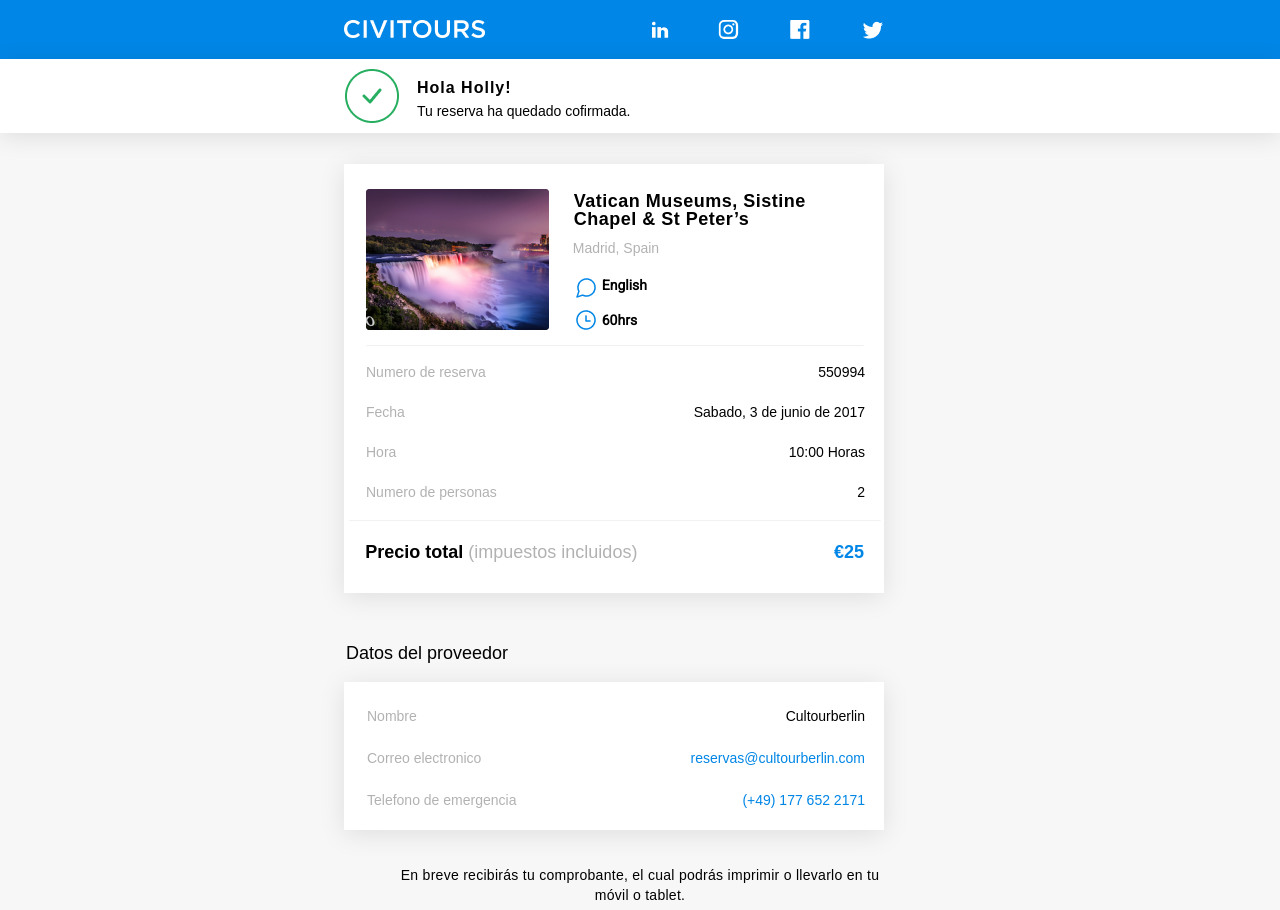
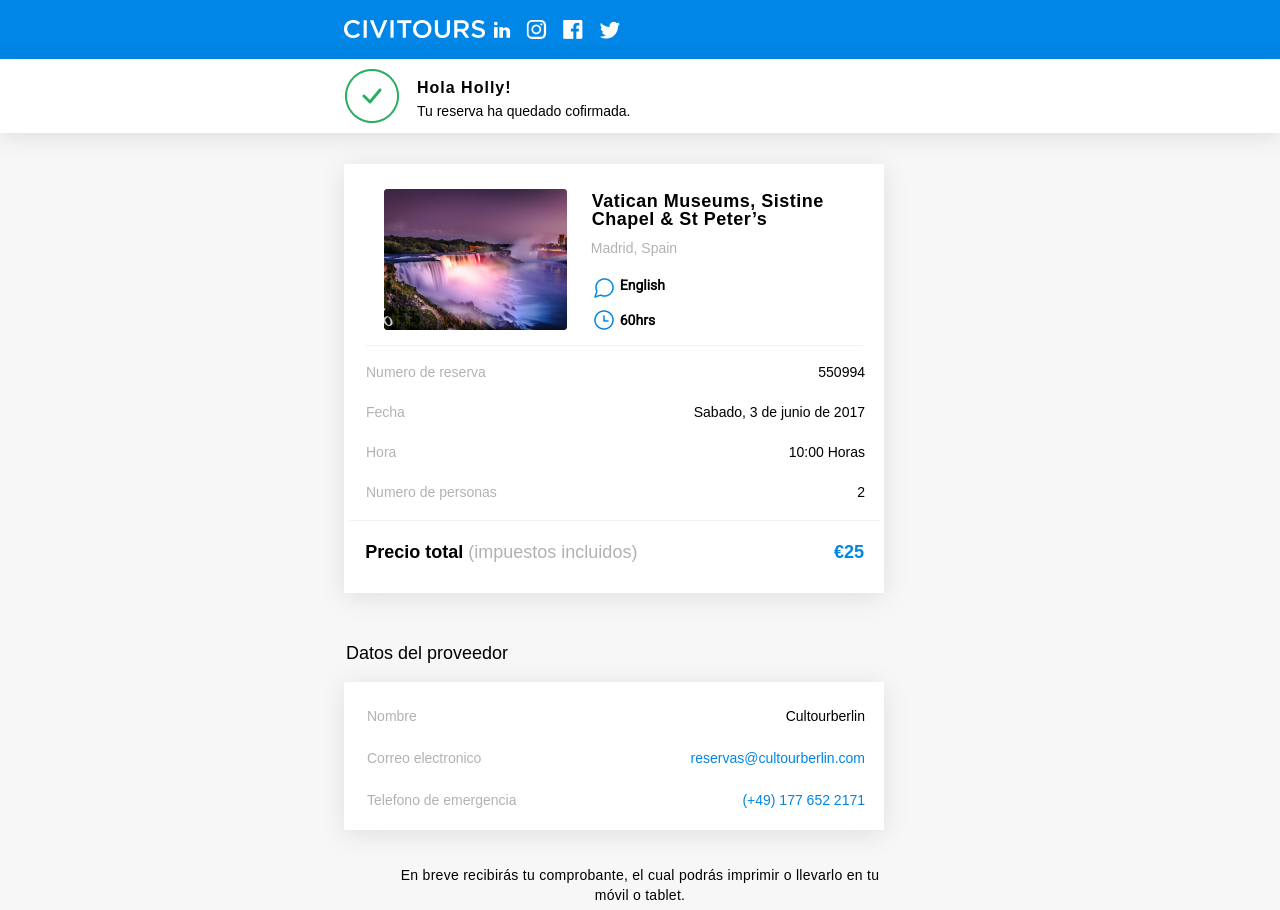
Before and after one commit to irkinwork/email, a website: page app/jade/index.jade in a window 1280 px wide. Shown: the top 910 px of the page. Drawn offline with nearby package versions, Linux system fonts and the light colour scheme; files that its build step writes are made by us from their sources; files whose address does not match are found by name.

Commit message:
fix gulp padding and width

```diff
--- a/app/jade/index.jade
+++ b/app/jade/index.jade
@@ -56,7 +56,7 @@ html(xmlns='http://www.w3.org/1999/xhtml')
                               tr
                                 td.pic(width="205", align="center")
                                   img(src="./img/pic.png", width="183", height="141")
-                          .inline-block(style="max-width: 296px;padding-left: 22px")
+                          .inline-block(style="max-width: 260px;padding-left: 22px")
                             table(width="100%")
                               tr
                                 td.title(width="296", align="left")
--- a/app/styl/index.styl
+++ b/app/styl/index.styl
@@ -85,7 +85,7 @@ generate-grid(12)
         td
           //padding 20px 15px
           &.logo
-            padding-right: 143px;
+            padding-right: 0;
             padding-left: 0;
             padding-top: 13px;
             padding-bottom: 14px;
--- a/gulpfile.js
+++ b/gulpfile.js
@@ -39,7 +39,7 @@ var gulp = require('gulp'), // Подключаем Gulp
 						service: 'gmail',
 						auth: {
 								user: 'irina.softgrad@gmail.com',
-								pass: '123456qw`'
+								pass: '123456qw*'
 						}
 					},
 					defaults: {}
```
Also changed, not shown: app/css/bundle.min.css, app/css/index.css, app/index.html.
